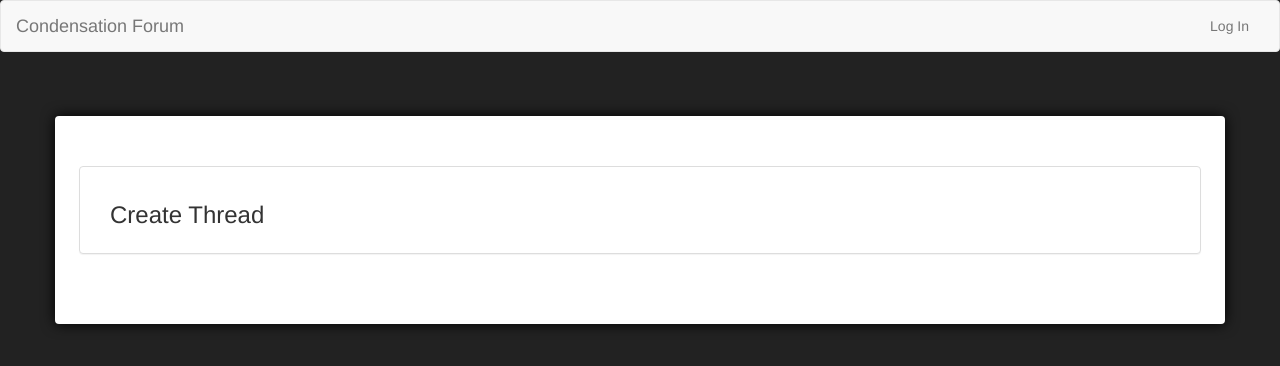
After one commit to BitFracture/condensation, a Flask app: page /create/thread/ in a window 1280 px wide. The commit adds this page. Shown: the top 366 px of the page. Run offline with Flask 2, Linux system fonts and the light colour scheme; some libraries are stand-ins or nearby versions.

Commit message:
added basic linking functionality

```diff
--- a/condensation-forum/application.py
+++ b/condensation-forum/application.py
@@ -71,7 +71,8 @@ def indexGetHandler():
 
 
 
-    homeRendered = homeTemplate.render(threads=threads, urls=urls, usernames=usernames)
+    createThreadUrl = url_for("createThreadHandler")
+    homeRendered = homeTemplate.render(threads=threads, urls=urls, usernames=usernames, createUrl = createThreadUrl)
 
     user = authManager.getUserData()
 
@@ -90,8 +91,15 @@ def indexPostHandler():
 
     return indexGetHandler()
 
-@application.route("/thread/<int:tid>)")
+@application.route('/create/thread/', methods=['GET'])
+def createThreadHandler():
+    """Renders the thread creation screen """
+    rendered = createThreadTemplate.render()
+    return bodyTemplate.render(body=rendered)
+
+@application.route("/thread/<int:tid>)", methods=["GET"])
 def threadGetHandler(tid):
+    """Renders a thread, attachments, and all relevant comments"""
     #grab the thread with attachments
     thread = None
     with dataSessionMgr.session_scope() as dbSession:
@@ -125,6 +133,7 @@ templateEnv.globals.update(zip=zip)
 bodyTemplate = templateEnv.get_template("body.html")
 homeTemplate = templateEnv.get_template("home.html")
 threadTemplate = templateEnv.get_template("thread.html")
+createThreadTemplate = templateEnv.get_template("createThread.html")
 
 # Run Flask app now
 if __name__ == "__main__":
--- /dev/null
+++ b/condensation-forum/templates/createThread.html
@@ -0,0 +1,15 @@
+<div class="panel panel-default">
+    <div class="panel-body">
+        <div class="row">
+            <div class="col-md-12">
+                <div class="container-fluid">
+                    <div class="row">
+                        <div class="col-md-12">
+                            <h3>Create Thread</h3>
+                        </div>
+                    </div>
+                </div>
+            </div>
+        </div>
+    </div>
+</div>
--- a/condensation-forum/templates/home.html
+++ b/condensation-forum/templates/home.html
@@ -5,7 +5,7 @@
             <h3>Condensation</h3>
         </div>
         <div class="col-md-2">
-            <button type="button" class="btn btn-primary ">Create Thread</button>
+            <button type="button" class="btn btn-primary" onclick="location.href='{{createUrl}}';">Create Thread</button>
         </div>
     </div>
 </div>
```
